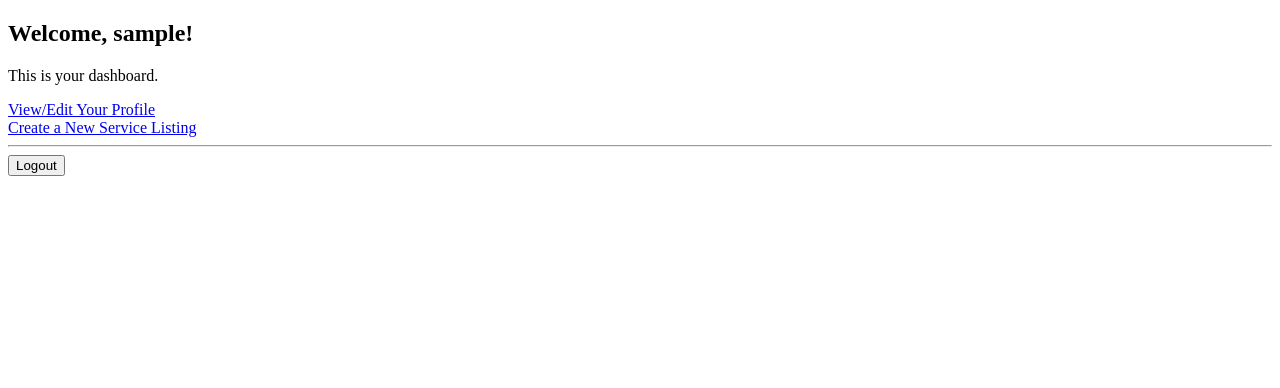
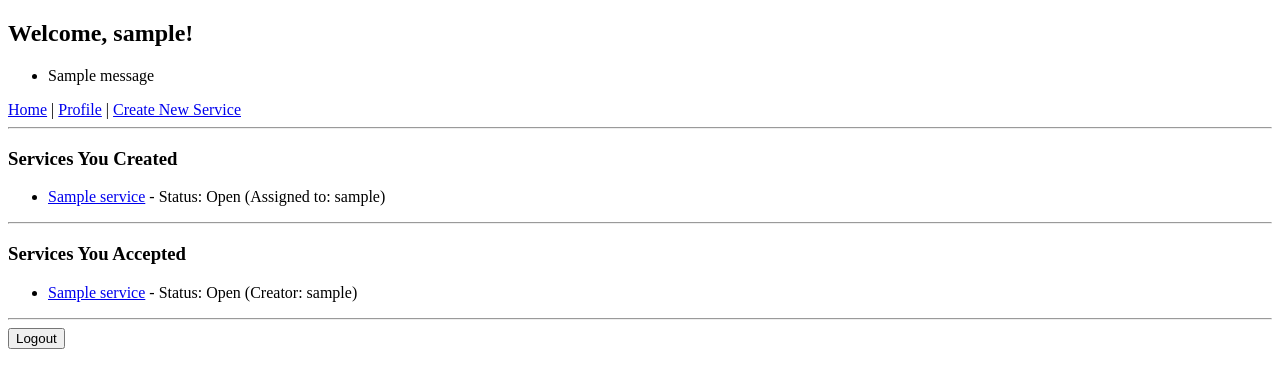
Before and after one commit to mhmt23/4312, a Django app: page /core/dashboard/ in a window 1280 px wide. Shown: the top 388 px of the page. Run offline with Django 5.2, Linux system fonts and the light colour scheme; a user stored in the database is signed in; tables that the repository leaves empty hold one stand-in row (values such as "Sample post"); one stand-in notice (Sample message) is shown.

Commit message:
feat: Implement full service transaction cycle
This commit introduces the complete end-to-end service transaction lifecycle for the SkillSwap platform, enabling users to accept, perform, and complete services, triggering the transfer of time credits.

Key features implemented:
- **Service Detail Page:** Users can now click on a service from the home page to view its details.
- **Accept Service Functionality:** A user can accept an open service, changing its status to 'in_progress' and assigning themselves to it.
- **Updated Dashboard:** The user dashboard is now dynamic, showing separate lists for services created by the user and services they have accepted.
- **Complete Service & Credit Transfer:** A service creator can mark an 'in_progress' service as 'completed'. This action triggers an atomic database transaction that transfers the specified time credits from one user's profile to the other, depending on whether it was a request or an offer.
- **Starting Credits:** New users are now granted 10 time credits upon registration to facilitate immediate participation.
- **User Feedback:** The Django messages framework is used to provide feedback to users after key actions, such as completing a service.

This commit makes the platform's core economic loop functional, allowing for the real exchange of services based on the time-credit system.

```diff
--- a/core/templates/dashboard.html
+++ b/core/templates/dashboard.html
@@ -1,15 +1,61 @@
 <!DOCTYPE html>
 <html>
 <head>
-    <title>Dashboard</title>
+    <title>Your Dashboard</title>
 </head>
 <body>
     <h2>Welcome, {{ user.username }}!</h2>
-    <p>This is your dashboard.</p>
 
-    <a href="{% url 'profile' %}">View/Edit Your Profile</a>
-    <br>
-    <a href="{% url 'create_service' %}">Create a New Service Listing</a>
+    {% if messages %}
+        <ul class="messages">
+            {% for message in messages %}
+                <li{% if message.tags %} class="{{ message.tags }}"{% endif %}>{{ message }}</li>
+            {% endfor %}
+        </ul>
+    {% endif %}
+
+    <a href="{% url 'home' %}">Home</a> |
+    <a href="{% url 'profile' %}">Profile</a> |
+    <a href="{% url 'create_service' %}">Create New Service</a>
+
+    <hr>
+
+    <h3>Services You Created</h3>
+    <ul>
+        {% for service in created_services %}
+            <li>
+                <a href="{% url 'service_detail' service.pk %}">{{ service.title }}</a>
+                - Status: {{ service.get_status_display }}
+                {% if service.assignee %}
+                    (Assigned to: {{ service.assignee.username }})
+                {% endif %}
+
+                {% if service.status == 'in_progress' %}
+                    <form action="{% url 'complete_service' service.pk %}" method="post" style="display:inline;">
+                        {% csrf_token %}
+                        <button type="submit">Mark as Completed</button>
+                    </form>
+                {% endif %}
+            </li>
+        {% empty %}
+            <li>You have not created any services yet.</li>
+        {% endfor %}
+    </ul>
+
+    <hr>
+
+    <h3>Services You Accepted</h3>
+    <ul>
+        {% for service in assigned_services %}
+            <li>
+                <a href="{% url 'service_detail' service.pk %}">{{ service.title }}</a>
+                - Status: {{ service.get_status_display }}
+                (Creator: {{ service.creator.username }})
+            </li>
+        {% empty %}
+            <li>You have not accepted any services yet.</li>
+        {% endfor %}
+    </ul>
 
     <hr>
 
--- a/core/templates/home.html
+++ b/core/templates/home.html
@@ -19,7 +19,7 @@
 
     {% for service in services %}
         <div>
-            <h3>{{ service.title }} ({{ service.get_service_type_display }})</h3>
+            <h3><a href="{% url 'service_detail' service.pk %}">{{ service.title }}</a> ({{ service.get_service_type_display }})</h3>
             <p><strong>Creator:</strong> {{ service.creator.username }}</p>
             <p><strong>Skill:</strong> {{ service.skill.name|default:"General" }}</p>
             <p><strong>Time Required:</strong> {{ service.time_required }} credit(s)</p>
--- a/core/urls.py
+++ b/core/urls.py
@@ -8,4 +8,7 @@ urlpatterns = [
     path('dashboard/', views.dashboard, name='dashboard'),
     path('profile/', views.profile_view, name='profile'),
     path('create_service/', views.create_service_view, name='create_service'),
+    path('service/<int:pk>/', views.service_detail_view, name='service_detail'),
+    path('service/<int:pk>/accept/', views.accept_service_view, name='accept_service'),
+    path('service/<int:pk>/complete/', views.complete_service_view, name='complete_service'),
 ]
--- a/core/views.py
+++ b/core/views.py
@@ -1,9 +1,12 @@
-from django.shortcuts import render, redirect
+from django.shortcuts import render, redirect, get_object_or_404
 from django.contrib.auth import login, authenticate, logout
 from django.contrib.auth.forms import AuthenticationForm
 from .forms import RegisterForm, ProfileSkillUpdateForm, ServiceCreationForm
 from .models import UserProfile, Service
 from django.contrib.auth.decorators import login_required
+from django.views.decorators.http import require_POST
+from django.db import transaction
+from django.contrib import messages
 
 def home_view(request):
     services = Service.objects.filter(status='open').order_by('-created_at')
@@ -14,7 +17,7 @@ def register(request):
         form = RegisterForm(request.POST)
         if form.is_valid():
             user = form.save()
-            UserProfile.objects.get_or_create(user=user) # Use get_or_create to be safe
+            UserProfile.objects.get_or_create(user=user, defaults={'time_credit': 10}) # Give starting credits
             login(request, user)
             return redirect('dashboard')
     else:
@@ -38,7 +41,10 @@ def logout_view(request):
 
 @login_required
 def dashboard(request):
-    return render(request, 'dashboard.html')
+    created_services = Service.objects.filter(creator=request.user).order_by('-created_at')
+    assigned_services = Service.objects.filter(assignee=request.user).order_by('-created_at')
+    context = {'created_services': created_services, 'assigned_services': assigned_services}
+    return render(request, 'dashboard.html', context)
 
 @login_required
 def profile_view(request):
@@ -46,17 +52,11 @@ def profile_view(request):
     if request.method == 'POST':
         form = ProfileSkillUpdateForm(request.POST)
         if form.is_valid():
-            selected_skills = form.cleaned_data['skills']
-            profile.skills.set(selected_skills)
+            profile.skills.set(form.cleaned_data['skills'])
             return redirect('profile')
     else:
-        initial_skills = profile.skills.all()
-        form = ProfileSkillUpdateForm(initial={'skills': initial_skills})
-
-    return render(request, 'profile.html', {
-        'form': form,
-        'profile': profile
-    })
+        form = ProfileSkillUpdateForm(initial={'skills': profile.skills.all()})
+    return render(request, 'profile.html', {'form': form, 'profile': profile})
 
 @login_required
 def create_service_view(request):
@@ -66,7 +66,57 @@ def create_service_view(request):
             service = form.save(commit=False)
             service.creator = request.user
             service.save()
-            return redirect('home') # Redirect to home to see the new service
+            return redirect('home')
     else:
         form = ServiceCreationForm()
     return render(request, 'create_service.html', {'form': form})
+
+def service_detail_view(request, pk):
+    service = get_object_or_404(Service, pk=pk)
+    return render(request, 'service_detail.html', {'service': service})
+
+@login_required
+@require_POST
+def accept_service_view(request, pk):
+    service = get_object_or_404(Service, pk=pk)
+    if service.status == 'open' and service.creator != request.user:
+        service.status = 'in_progress'
+        service.assignee = request.user
+        service.save()
+    return redirect('dashboard')
+
+@login_required
+@require_POST
+def complete_service_view(request, pk):
+    service = get_object_or_404(Service, pk=pk)
+    if service.creator == request.user and service.status == 'in_progress' and service.assignee is not None:
+        try:
+            with transaction.atomic():
+                creator_profile = service.creator.userprofile
+                assignee_profile = service.assignee.userprofile
+                amount = service.time_required
+
+                if service.service_type == 'request': # Creator requested help, so they pay
+                    if creator_profile.time_credit < amount:
+                        messages.error(request, "You do not have enough credits to complete this service.")
+                        return redirect('dashboard')
+                    creator_profile.time_credit -= amount
+                    assignee_profile.time_credit += amount
+                else: # Creator offered help, so they get paid
+                    if assignee_profile.time_credit < amount:
+                        messages.error(request, f"{service.assignee.username} does not have enough credits.")
+                        return redirect('dashboard')
+                    assignee_profile.time_credit -= amount
+                    creator_profile.time_credit += amount
+
+                creator_profile.save()
+                assignee_profile.save()
+
+                service.status = 'completed'
+                service.save()
+                messages.success(request, "Service completed and credits transferred successfully!")
+
+        except UserProfile.DoesNotExist:
+            messages.error(request, "A user profile was not found. Cannot complete transaction.")
+
+    return redirect('dashboard')
```
Also changed, not shown: core/templates/profile.html (+9 -1 lines), core/templates/service_detail.html (added, +32 -0 lines).
